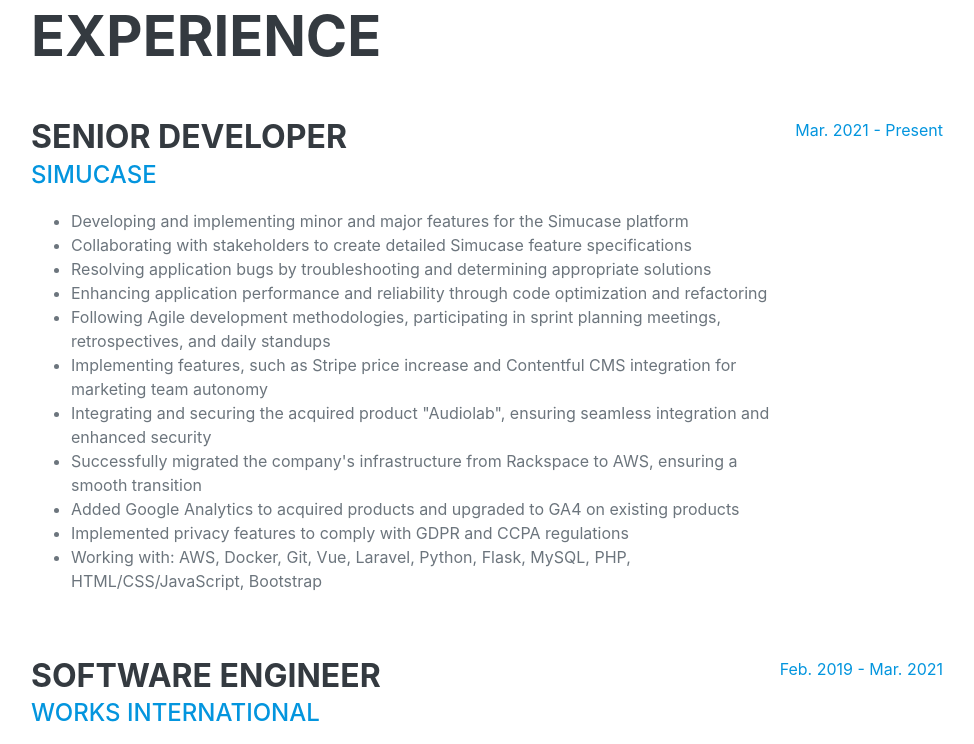
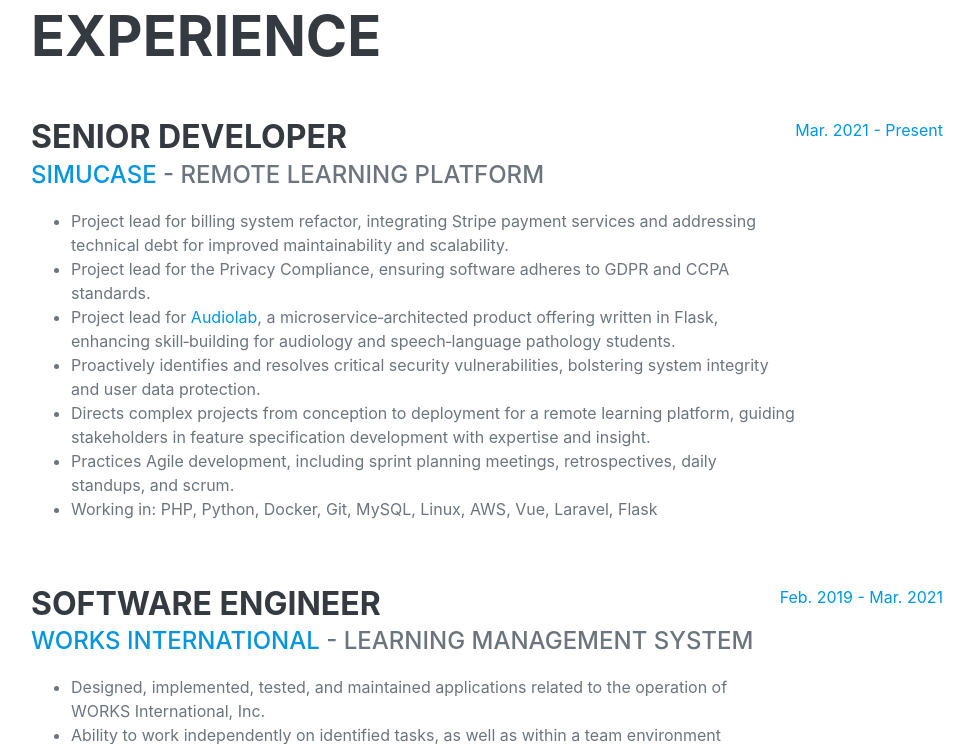
Before and after one commit to brentbenzinger/brentbenzinger.github.io, a website: page index.html in a window 1280 px wide. Shown: the part 878-1622 px from the top of the page, without its empty margins (289-1263 px from the left). Drawn offline with nearby package versions, Linux system fonts and the light colour scheme; a web font is replaced by a local one.

Commit message:
company specifices product domain, updated simucase details

```diff
--- a/index.html
+++ b/index.html
@@ -74,19 +74,15 @@
                     <div class="d-flex flex-column flex-md-row justify-content-between mb-5">
                       <div class="flex-grow-1">
                         <h3 class="mb-0">Senior Developer</h3>
-                        <div class="subheading mb-3"><a href="https://www.simucase.com/">Simucase</a></div>
+                        <div class="subheading mb-3"><a href="https://www.simucase.com/">Simucase</a> - Remote Learning Platform</div>
                         <ul>
-                          <li>Developing and implementing minor and major features for the Simucase platform</li>
-                          <li>Collaborating with stakeholders to create detailed Simucase feature specifications</li>
-                          <li>Resolving application bugs by troubleshooting and determining appropriate solutions</li>
-                          <li>Enhancing application performance and reliability through code optimization and refactoring</li>
-                          <li>Following Agile development methodologies, participating in sprint planning meetings, retrospectives, and daily standups</li>
-                          <li>Implementing features, such as Stripe price increase and Contentful CMS integration for marketing team autonomy</li>
-                          <li>Integrating and securing the acquired product "Audiolab", ensuring seamless integration and enhanced security</li>
-                          <li>Successfully migrated the company's infrastructure from Rackspace to AWS, ensuring a smooth transition</li>
-                          <li>Added Google Analytics to acquired products and upgraded to GA4 on existing products</li>
-                          <li>Implemented privacy features to comply with GDPR and CCPA regulations</li>
-                          <li>Working with: AWS, Docker, Git, Vue, Laravel, Python, Flask, MySQL, PHP, HTML/CSS/JavaScript, Bootstrap</li>
+                          <li>Project lead for billing system refactor, integrating Stripe payment services and addressing technical debt for improved maintainability and scalability.</li>
+                          <li>Project lead for the Privacy Compliance, ensuring software adheres to GDPR and CCPA standards.</li>
+                          <li>Project lead for <a href="https://audiolab.simucase.com/">Audiolab</a>, a microservice‑architected product offering written in Flask, enhancing skill‑building for audiology and speech‑language pathology students.</li>
+                          <li>Proactively identifies and resolves critical security vulnerabilities, bolstering system integrity and user data protection.</li>
+                          <li>Directs complex projects from conception to deployment for a remote learning platform, guiding stakeholders in feature specification development with expertise and insight.</li>
+                          <li>Practices Agile development, including sprint planning meetings, retrospectives, daily standups, and scrum.</li>
+                          <li>Working in: PHP, Python, Docker, Git, MySQL, Linux, AWS, Vue, Laravel, Flask</li>
                         </ul>
                       </div>
                       <div class="flex-shrink-0"><span class="text-primary">Mar. 2021 - Present</span></div>
@@ -97,7 +93,7 @@
                     <div class="d-flex flex-column flex-md-row justify-content-between mb-5">
                       <div class="flex-grow-1">
                         <h3 class="mb-0">Software Engineer</h3>
-                        <div class="subheading mb-3"><a href="https://corp.publicschoolworks.com/">Works International</a></div>
+                        <div class="subheading mb-3"><a href="https://corp.publicschoolworks.com/">Works International</a> - Learning Management System</div>
                         <ul>
                           <li>Designed, implemented, tested, and maintained applications related to the operation of WORKS International, Inc.</li>
                           <li>Ability to work independently on identified tasks, as well as within a team environment</li>
@@ -120,7 +116,7 @@
                     <div class="d-flex flex-column flex-md-row justify-content-between mb-5">
                       <div class="flex-grow-1">
                         <h3 class="mb-0">Programmer</h3>
-                        <div class="subheading mb-3"><a href="https://blairtech.com/">Blair Technology Group</a> </div>
+                        <div class="subheading mb-3"><a href="https://blairtech.com/">Blair Technology Group</a> - eCommerce</div>
                         <ul>
                           <li>Maintained large scale PHP and MySQL production software for approximately 50 users in controlling inventory</li>
                           <li>Read legacy code and worked effectively with a large PHP codebase</li>
@@ -138,7 +134,7 @@
                     <div class="d-flex flex-column flex-md-row justify-content-between mb-5">
                       <div class="flex-grow-1">
                         <h3 class="mb-0">Freelance Developer</h3>
-                        <div class="subheading mb-3"> <a href="https://spaandpoolstore.com/">Spa & Pool Store</a> </div>
+                        <div class="subheading mb-3"> <a href="https://spaandpoolstore.com/">Spa & Pool Store</a> - eCommerce</div>
                         <ul>
                           <li>Prepared front-end adjustments for a small business</li>
                           <li>Quickly adapted to unfamiliar code base</li>
```
